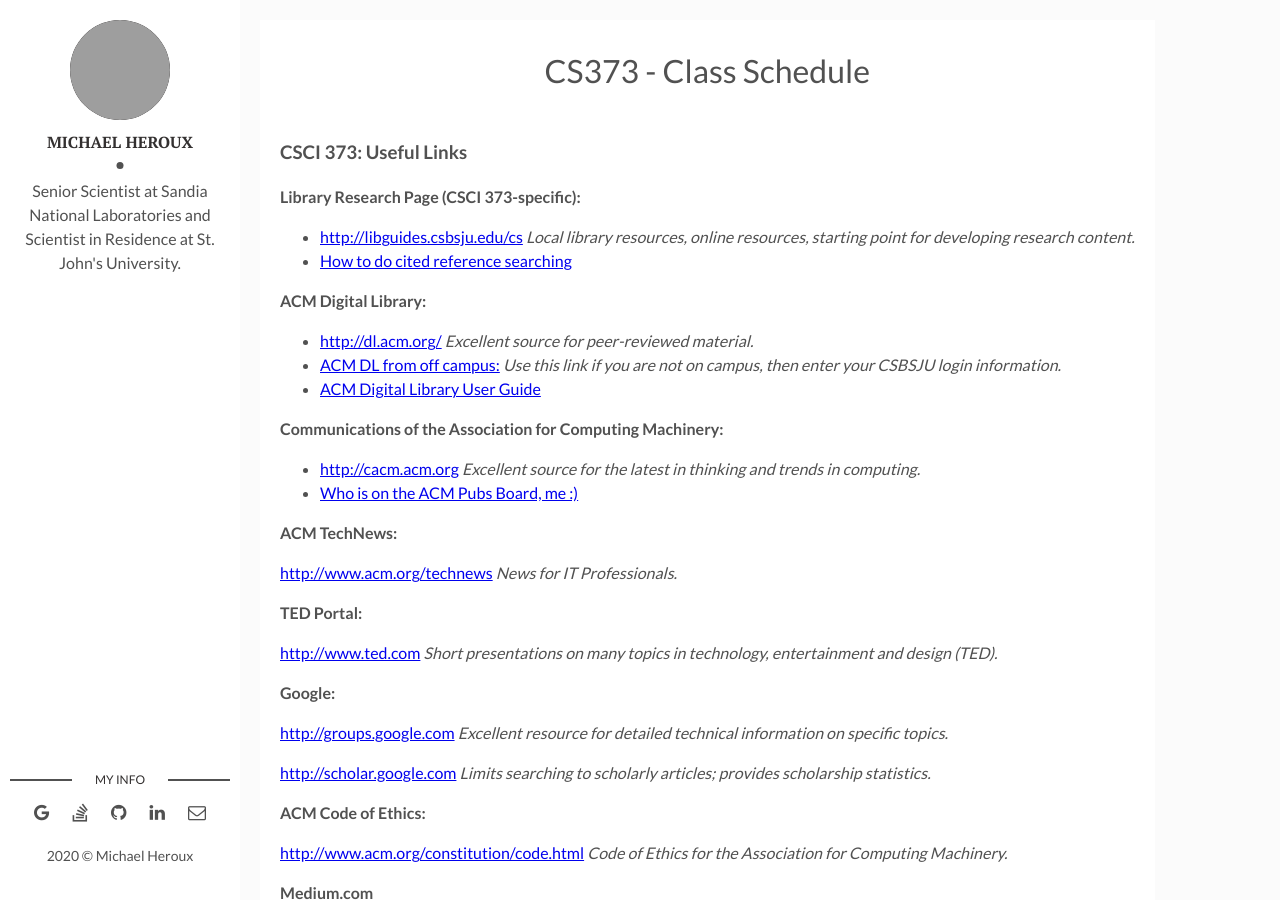
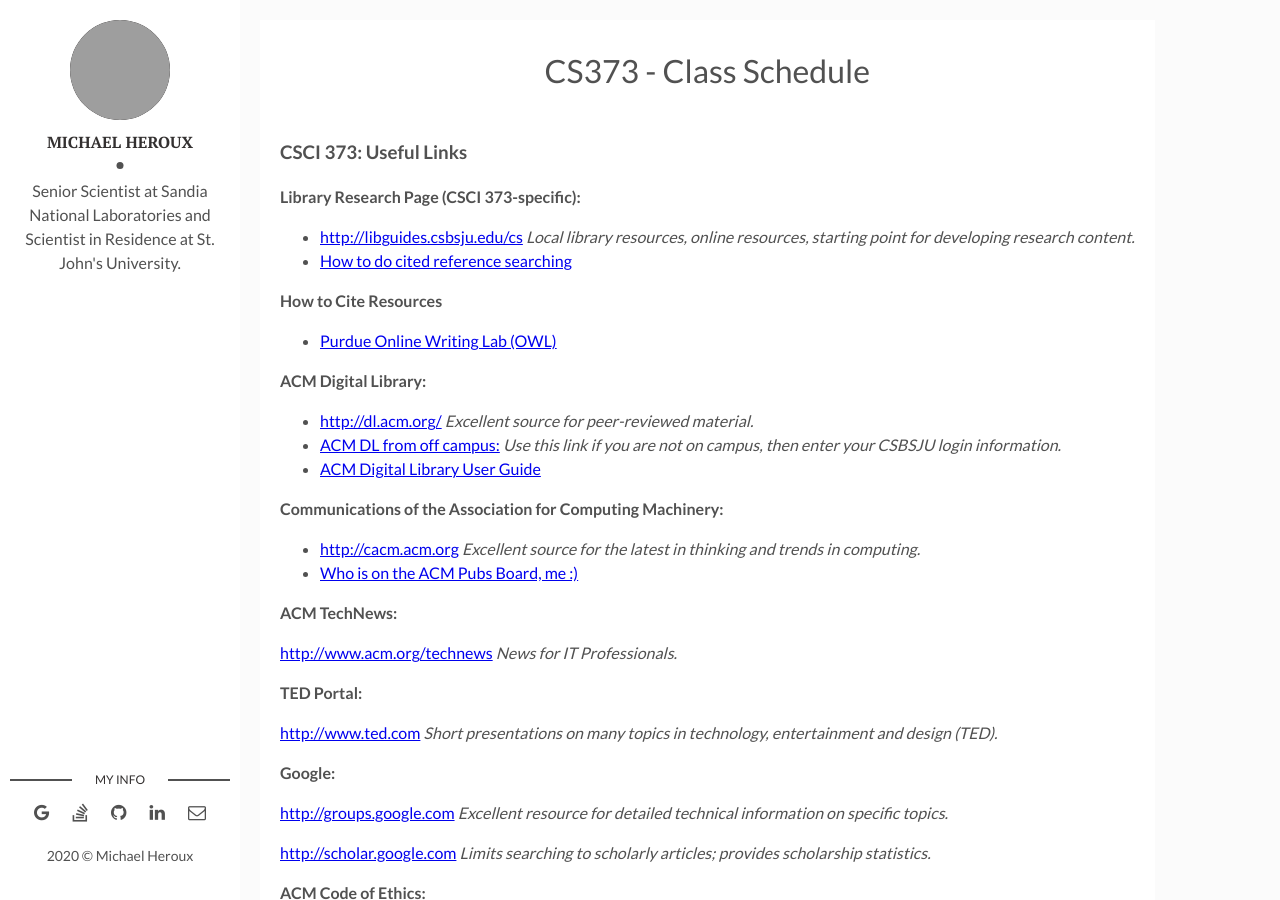
Before and after one commit to maherou/Teaching, a Jekyll site: the page built from files/CS373/CS373-Links.md, in a window 1280 px wide and 900 px high. Built offline with Jekyll 4.4.1, drawn with Linux system fonts in a browser that asks for light colours; grey boxes are pictures that could not be loaded.

Commit message:
Add Purdue OWL to links list

```diff
--- a/files/CS373/CS373-Links.md
+++ b/files/CS373/CS373-Links.md
@@ -12,6 +12,9 @@ location: "Collegeville, MN, USA"
 
 - [http://libguides.csbsju.edu/cs](http://libguides.csbsju.edu/cs) _Local library resources, online resources, starting point for developing research content._
 - [How to do cited reference searching](https://clarivate.libguides.com/ld.php?content_id=3588819)
+
+**How to Cite Resources**
+- [Purdue Online Writing Lab (OWL)](https://owl.purdue.edu/owl/purdue_owl.html)
 
 **ACM Digital Library:**
 
```
